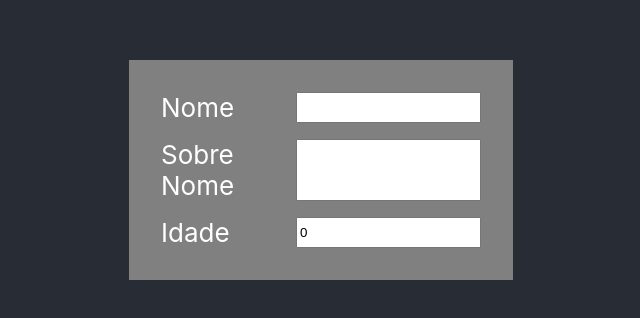
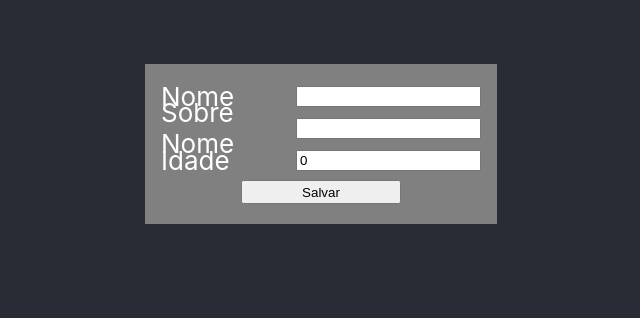
Before and after one commit to wyllbassos/register-persons-localstorage, a React (Create React App) app: page / in a window 1280 px wide. Shown: the part 230-548 px from the top of the page, without its empty margins (319-959 px from the left). Built offline with nearby package versions, Linux system fonts and the light colour scheme.

Commit message:
Refactor dos arquivos, ajustes de variaveis e exibição de lista

```diff
--- a/src/App.tsx
+++ b/src/App.tsx
@@ -1,16 +1,24 @@
-import React, { InputHTMLAttributes, useState } from 'react';
+import { useState } from 'react';
 import './App.css';
+import { FieldProps } from './Components/Field';
+import Form from './Components/Form';
 
-interface Field extends InputHTMLAttributes<HTMLInputElement> {
-  label: string;
+const containerStyles: React.CSSProperties = {
+  backgroundColor: '#282c34',
+  display: 'flex',
+  flexDirection: 'column',
+  height: '100vh',
+  width: '100vw',
+  alignItems: 'center',
+  justifyContent: 'center',
+  fontSize: 'calc(10px + 2vmin)',
+  color: 'white',
 }
 
-interface FieldProps {
-  field: Field;
-}
-
-interface FormProps {
-  fields: Field[];
+interface Pessoa {
+  name: string;
+  sobreNome: string;
+  idade: number;
 }
 
 function App() {
@@ -18,70 +26,37 @@ function App() {
   const [sobreNome, setSobreNome] = useState('')
   const [idade, setIdade] = useState(0)
 
-  const fields: Field[] = [
-    { label: 'Nome', value: name, onChange: ({ target: { value } }) => setName(value) },
-    { label: 'Sobre Nome', value: sobreNome, onChange: ({ target: { value } }) => setSobreNome(value) },
-    { label: 'Idade', value: idade, type: 'number', onChange: ({ target: { value } }) => setIdade(Number(value)) }
+  const [pessoas, setPessoas] = useState<Pessoa[]>([])
+
+  const fields: FieldProps[] = [
+    { key: 'f1', label: 'Nome', marginTop: false, value: name, onChange: ({ target: { value } }) => setName(value) },
+    { key: 'f2', label: 'Sobre Nome', marginTop: true, value: sobreNome, onChange: ({ target: { value } }) => setSobreNome(value) },
+    { key: 'f3', label: 'Idade', marginTop: true, value: idade, type: 'number', onChange: ({ target: { value } }) => setIdade(Number(value)) }
   ]
 
   console.log(name)
   console.log(fields)
+  console.log(pessoas)
 
   return (
-    <div
-      style={{
-        backgroundColor: '#282c34',
-        display: 'flex',
-        height: '100vh',
-        width: '100vw',
-        alignItems: 'center',
-        justifyContent: 'center',
-        fontSize: 'calc(10px + 2vmin)',
-        color: 'white',
-      }}
-    >
-      <div style={{
-        padding: '16px 32px 32px 32px',
-        backgroundColor: 'gray',
-        display: 'flex',
-        width: '25%',
-      }}>
-        <Form fields={fields} />
-      </div>
+    <div style={containerStyles}>
+      <Form fields={fields} onSubmit={ e => {
+        e.preventDefault()
+        setPessoas(state => ([
+          ...state,
+          { name, sobreNome, idade }
+        ]))
+      }} />
+      <ul>
+        {pessoas.map((pessoa, i) => (
+          <li key={i}>
+            {`${pessoa.name} ${pessoa.sobreNome} ${pessoa.idade}`}
+          </li>
+        ))}
+      </ul>
     </div>
   );
 }
 
-function Form({ fields }: FormProps) {
-  return (
-    <form style={{
-      width: '100%',
-    }}>
-      {fields.map(field => (
-        <Field key={field.label} field={field} />
-      ))}
-    </form>
-  )
-}
-
-function Field({ field }: FieldProps) {
-  const { label, ...rest } = field
-  return (
-    <div style={{
-      display: 'flex',
-      width: '100%',
-      justifyContent: 'space-between',
-      marginTop: 16,
-    }}>
-      <label>{label}</label>
-      <input
-        {...rest}
-        style={{
-          marginLeft: 16
-        }}
-      />
-    </div>
-  )
-}
 
 export default App;
--- /dev/null
+++ b/src/Components/Field.tsx
@@ -0,0 +1,28 @@
+import { InputHTMLAttributes } from 'react';
+
+export interface FieldProps extends InputHTMLAttributes<HTMLInputElement> {
+  label: string;
+  key: string;
+  marginTop?: boolean;
+}
+
+export const fieldStyles: React.CSSProperties = {
+  display: 'flex',
+  width: '100%',
+  justifyContent: 'space-between',
+  alignItems: 'center',
+  height: 32,
+  // marginTop: marginTop ? 16 : 0,
+}
+
+export const Field = (props: FieldProps) => {
+  const { label, marginTop, ...rest } = props
+  return (
+    <div style={fieldStyles}>
+      <label>{label}</label>
+      <input
+        {...rest}
+      />
+    </div>
+  )
+}
--- /dev/null
+++ b/src/Components/Form.tsx
@@ -0,0 +1,39 @@
+import { FieldProps, Field, fieldStyles } from './Field';
+
+interface FormProps extends React.FormHTMLAttributes<HTMLFormElement> {
+  fields: FieldProps[];
+}
+
+const containerStyles: React.CSSProperties = {
+  padding: '16px',
+  backgroundColor: 'gray',
+  width: '25%',
+  display: 'flex',
+  flexDirection: 'column',
+}
+
+const buttonContainerStyle: React.CSSProperties = {
+  ...fieldStyles,
+  justifyContent: 'center',
+}
+
+const buttonStyle: React.CSSProperties = {
+  justifyContent: 'center',
+  width: '50%',
+  height: 24
+}
+
+function Form({ fields, ...rest }: FormProps) {
+  return (
+    <form style={containerStyles} {...rest}>
+      {fields.map(field => (
+        <Field {...field} />
+      ))}
+      <div style={buttonContainerStyle}>
+        <button style={buttonStyle} type='submit'>Salvar</button>
+      </div>
+    </form>
+  )
+}
+
+export default Form;
```
